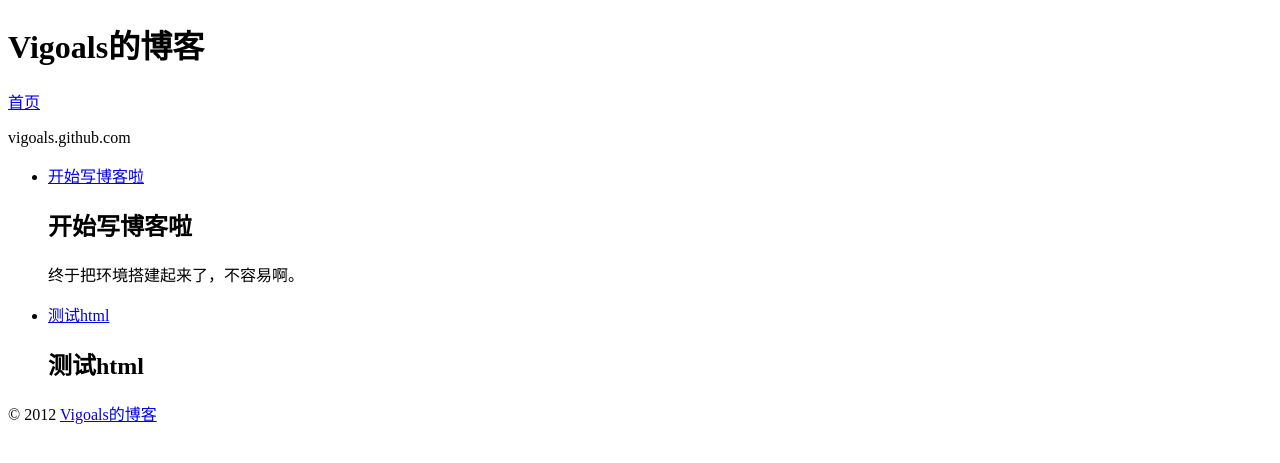
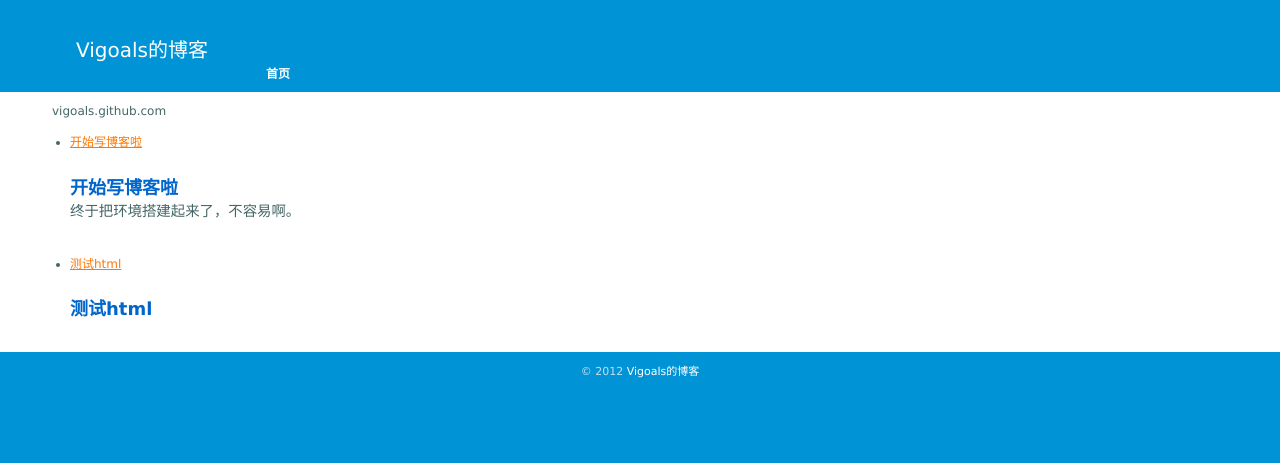
Before and after one commit to vigoals/vigoals.github.com, a Jekyll site: the page built from index.html, in a window 1280 px wide. Shown: the top 463 px of the page. Built offline with Jekyll 4.4.1, drawn with Linux system fonts in a browser that asks for light colours.

Commit message:
各种bug

```diff
--- a/_layouts/default.html
+++ b/_layouts/default.html
@@ -5,7 +5,7 @@
 
 <head>
 <meta charset="utf-8" />
-<link rel="stylesheet" type="text/css" href="{{ site.url }}/css/default.css" media="screen"/>
+<link rel="stylesheet" type="text/css" href="/css/default.css" media="screen"/>
 <title>{{ page.title }}</title>
 </head>
 
```
